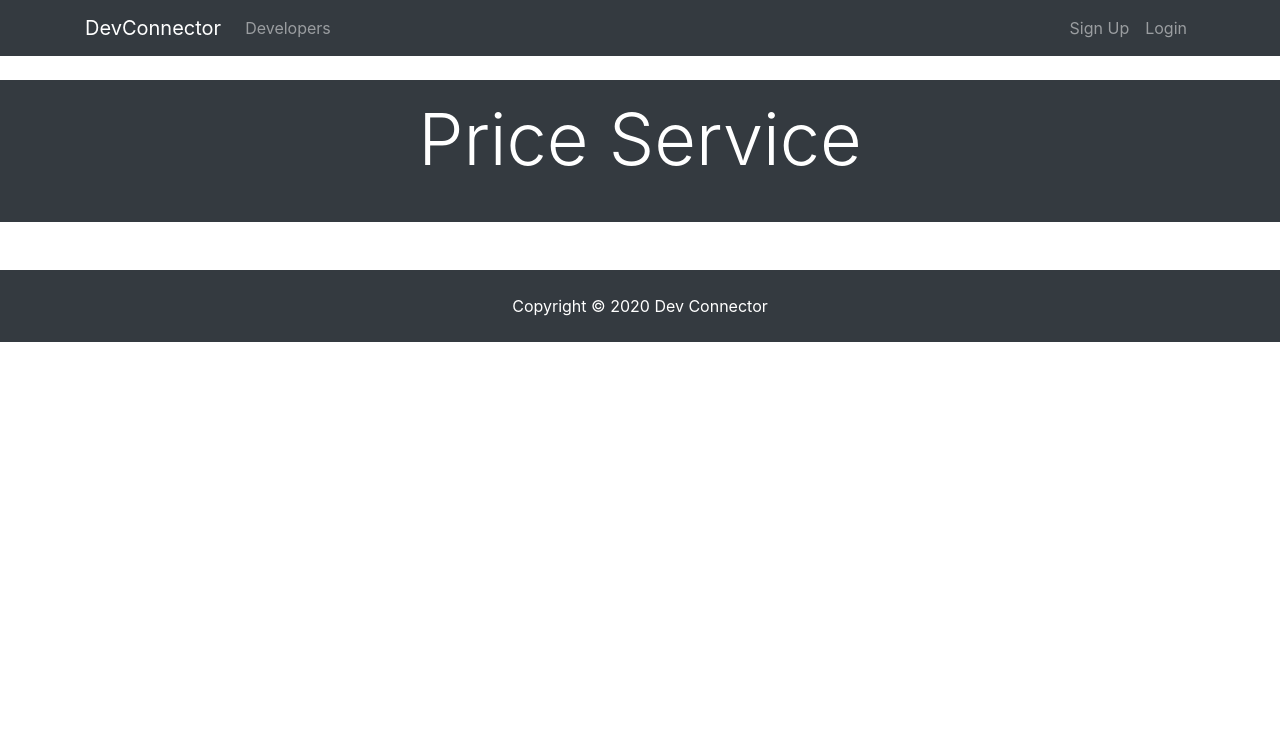
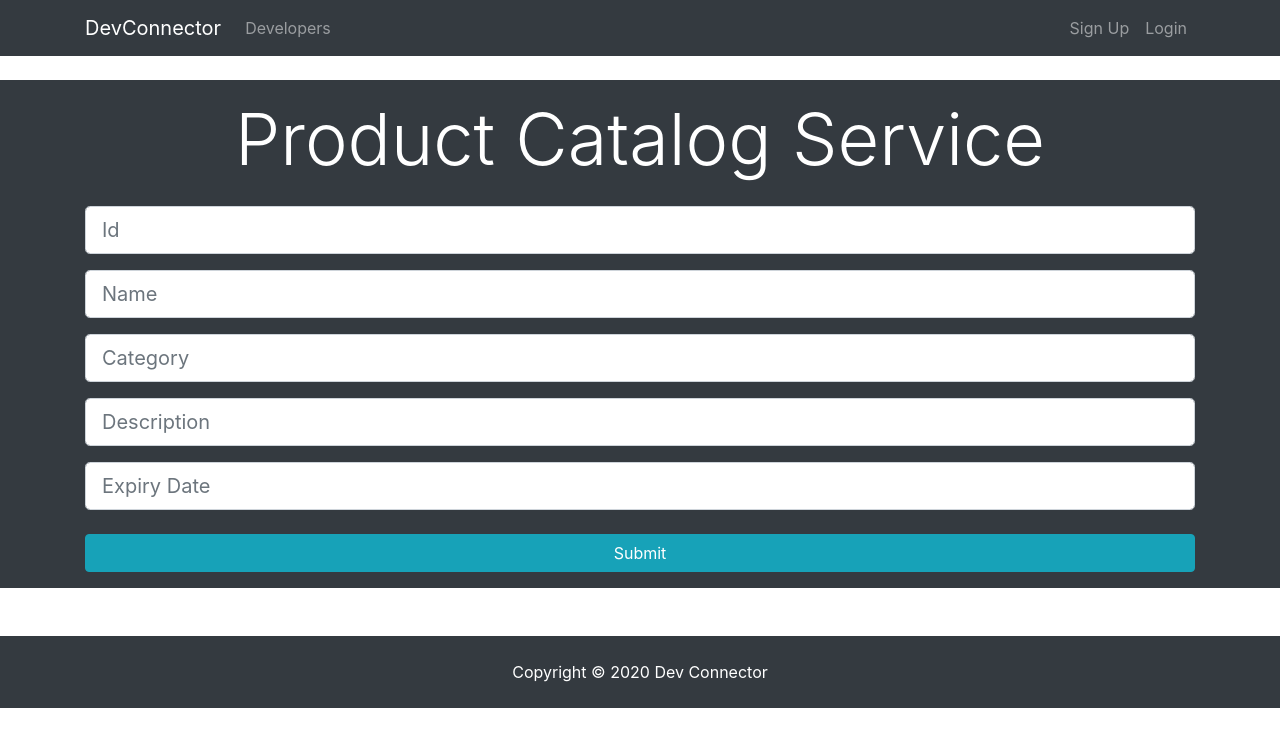
Before and after one commit to ethanMackowick1239/ProjectReact, a React (Create React App) app in the folder project-front-end/: page /Price in a window 1280 px wide. Shown: the top 746 px of the page. Built offline with nearby package versions, Linux system fonts and the light colour scheme.

Commit message:
product works

```diff
--- a/project-front-end/src/components/layouts/Price.jsx
+++ b/project-front-end/src/components/layouts/Price.jsx
@@ -1,14 +1,69 @@
 import React, { Component } from "react";
+import axios from "axios";
+
 
 export default class Price extends Component {
+    constructor() {
+        super();
+        this.state = {
+          priceid:"",
+          productid: "",
+          pricevalue: ""
+        };
+      }
+
+      onSubmit = (e) => {
+        e.preventDefault();
+        console.log("Final state: " + JSON.stringify(this.state));
+        const price = {
+          priceid: this.state.productid,
+          productid: this.state.productid,
+          pricevalue: this.state.pricevalue
+        };
+        axios
+          .post("http://localhost:9050/api/auth/signin", price)
+          .then((response) =>{ console.log(response.data)
+
+          localStorage.setItem('data',JSON.stringify(response.data))
+          })
+          .catch((err) => console.log(err));
+      };
+
+      handleChange = (event) => {
+        this.setState({
+          [event.target.name]: event.target.value,
+        });
+      };
       render() {
         return (
-      <div className="Price">
-        <div className="p-3 mb-2 bg-dark text-white">
+          <div className="Product">
+            <div className ="p-3 mb-2 bg-dark text-white">
               <div className="container">
                 <div className="row">
                   <div className="col-md-12 text-center">
-                <h1 className="display-3 mb-4"> Price Service</h1>
+                    <h1 className="display-3 mb-4"> Product Catalog Service</h1>
+                    <form  onSubmit={this.onSubmit}>
+                    <div className="form-group">
+                          <input type="text" className="form-control form-control-lg" placeholder="Id" name="productid" required
+                          value={this.state.productid}
+                          onChange={this.handleChange} />
+                        </div>
+                        <div className="form-group">
+                          <input type="text" className="form-control form-control-lg" placeholder="Name" name="productname" required
+                          value={this.state.productname}
+                          onChange={this.handleChange} />
+                        </div>
+                        <div className="form-group">
+                          <input type="email" className="form-control form-control-lg" placeholder="Category" name="category" value={this.state.category} onChange={this.handleChange}/>
+                        </div>
+                        <div className="form-group">
+                          <input type="password" className="form-control form-control-lg" placeholder="Description" name="description"  value={this.state.description} onChange={this.handleChange}/>
+                        </div>
+                        <div className="form-group">
+                          <input type="password" className="form-control form-control-lg" placeholder="Expiry Date" name="expire" value={this.state.expire} onChange={this.handleChange} />
+                        </div>
+                        <input type="submit" className="btn btn-info btn-block mt-4" />
+                      </form>
                   </div>
                 </div>
               </div>
--- a/project-front-end/src/components/layouts/Product.jsx
+++ b/project-front-end/src/components/layouts/Product.jsx
@@ -6,7 +6,6 @@ export default class Product extends Component {
   constructor() {
     super();
     this.state = {
-      productid:"",
       productname: "",
       category: "",
       description:"",
@@ -18,14 +17,13 @@ export default class Product extends Component {
     e.preventDefault();
     console.log("Final state: " + JSON.stringify(this.state));
     const product = {
-      productid: this.state.productid,
       productname: this.state.productname,
       category: this.state.category,
       description: this.state.description,
       expire: this.state.expire
     };
     axios
-      .post("http://localhost:9050/api/auth/signin", product)
+      .post("https://localhost:9050/api/auth/signin", product)
       .then((response) =>{ console.log(response.data)
 
       localStorage.setItem('data',JSON.stringify(response.data))
@@ -47,24 +45,19 @@ export default class Product extends Component {
               <div className="col-md-12 text-center">
                 <h1 className="display-3 mb-4"> Product Catalog Service</h1>
                 <form  onSubmit={this.onSubmit}>
-                <div className="form-group">
-                      <input type="text" className="form-control form-control-lg" placeholder="Id" name="productid" required
-                      value={this.state.productid}
-                      onChange={this.handleChange} />
-                    </div>
                     <div className="form-group">
                       <input type="text" className="form-control form-control-lg" placeholder="Name" name="productname" required
                       value={this.state.productname}
                       onChange={this.handleChange} />
                     </div>
                     <div className="form-group">
-                      <input type="email" className="form-control form-control-lg" placeholder="Category" name="category" value={this.state.category} onChange={this.handleChange}/>
+                      <input type="text" className="form-control form-control-lg" placeholder="Category" name="category" value={this.state.category} onChange={this.handleChange}/>
                     </div>
                     <div className="form-group">
-                      <input type="password" className="form-control form-control-lg" placeholder="Description" name="description"  value={this.state.description} onChange={this.handleChange}/>
+                      <input type="text" className="form-control form-control-lg" placeholder="Description" name="description"  value={this.state.description} onChange={this.handleChange}/>
                     </div>
                     <div className="form-group">
-                      <input type="password" className="form-control form-control-lg" placeholder="Expiry Date" name="expire" value={this.state.expire} onChange={this.handleChange} />
+                      <input type="date" className="form-control form-control-lg" placeholder="Expiry Date" name="expire" value={this.state.expire} onChange={this.handleChange} />
                     </div>
                     <input type="submit" className="btn btn-info btn-block mt-4" />
                   </form>
--- a/project-front-end/src/components/layouts/Review.jsx
+++ b/project-front-end/src/components/layouts/Review.jsx
@@ -1,14 +1,72 @@
+import axios from "axios";
 import React, { Component } from "react";
 
 export default class Review extends Component {
-  render() {
+    constructor() {
+        super();
+        this.state = {
+            id: "",
+            comment: "",
+            rating: "",
+            productId: "",
+            username:"",
+        };
+      }
+
+      onSubmit = (e) => {
+        e.preventDefault();
+        console.log("Final state: " + JSON.stringify(this.state));
+        const review = {
+          id: this.state.id,
+          comment: this.state.comment,
+          rating: this.state.rating,
+          productId: this.state.productId,
+          username: this.state.username
+        };
+        axios
+          .post("http://localhost:9050/api/auth/signin", review)
+          .then((response) =>{ console.log(response.data)
+
+          localStorage.setItem('data',JSON.stringify(response.data))
+          })
+          .catch((err) => console.log(err));
+      };
+
+      handleChange = (event) => {
+        this.setState({
+          [event.target.name]: event.target.value,
+        });
+      };
+    render() {
     return (
-      <div className="Review">
+        <div className="Product">
         <div className ="p-3 mb-2 bg-dark text-white">
           <div className="container">
             <div className="row">
               <div className="col-md-12 text-center">
-                <h1 className="display-3 mb-4">Review Service</h1>
+                <h1 className="display-3 mb-4"> Review Service</h1>
+                <form  onSubmit={this.onSubmit}>
+                <div className="form-group">
+                      <input type="text" className="form-control form-control-lg" placeholder="Id" name="id" required
+                      value={this.state.id}
+                      onChange={this.handleChange} />
+                    </div>
+                    <div className="form-group">
+                      <input type="text" className="form-control form-control-lg" placeholder="Name" name="comment" required
+                      value={this.state.comment}
+                      onChange={this.handleChange} />
+                    </div>
+                    <div className="form-group">
+                      <input type="email" className="form-control form-control-lg" placeholder="Category" name="rating" value={this.state.rating} onChange={this.handleChange}/>
+                    </div>
+                    <div className="form-group">
+                      <input type="password" className="form-control form-control-lg" placeholder="Description" name="productId"  value={this.state.productId} onChange={this.handleChange}/>
+                    </div>
+                    <div className="form-group">
+                      <input type="password" className="form-control form-control-lg" placeholder="Expiry Date" name="username" value={this.state.username} onChange={this.handleChange} />
+                    </div>
+                    <input type="submit" className="btn btn-info btn-block mt-4" />
+                  </form>
               </div>
             </div>
           </div>
```
Also changed, not shown: 1 other file (tests, documents, lock files or other folders). Lines whose indentation alone changed are shown as unchanged.
